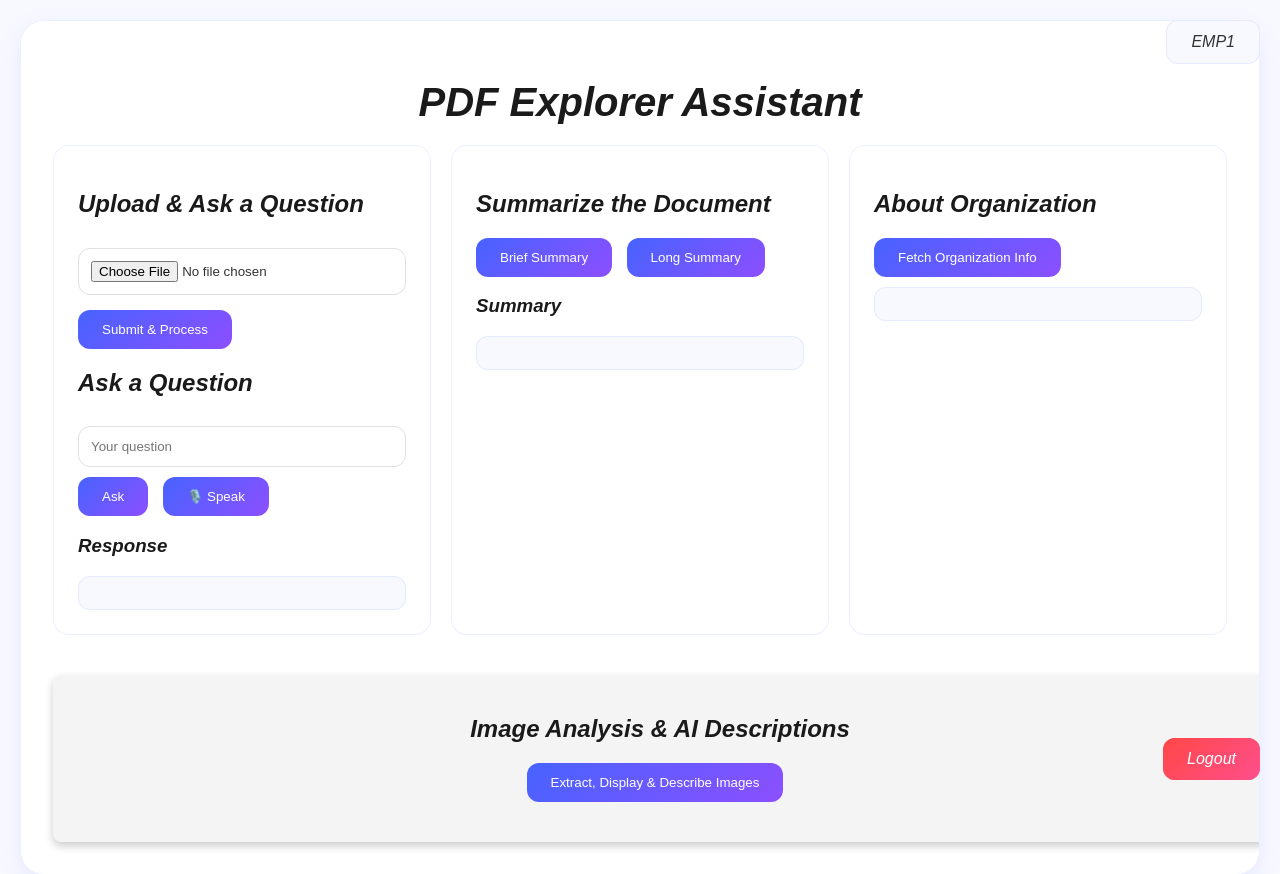
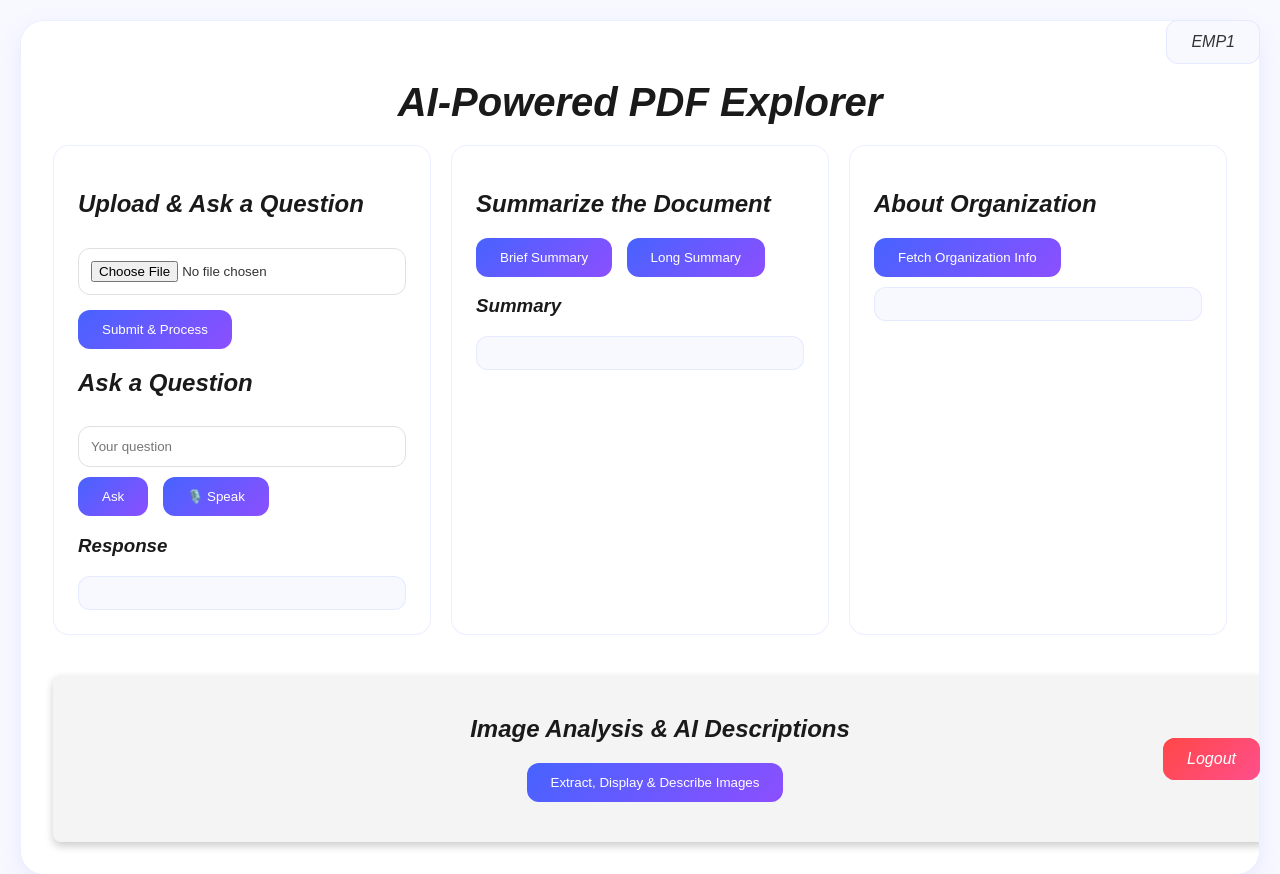
Before and after one commit to Sid3503/Textract, a Flask app: page /index in a window 1280 px wide. Shown: the top 874 px of the page. Run offline with Flask 3, Linux system fonts and the light colour scheme; a user stored in the database is signed in.

Commit message:
Update index.html

```diff
--- a/templates/index.html
+++ b/templates/index.html
@@ -15,7 +15,7 @@
 
     <div class="container">
       <div class="header">
-        <h1 class="main-heading">PDF Explorer Assistant</h1>
+        <h1 class="main-heading">AI-Powered PDF Explorer</h1>
         <div id="alertMessage" class="alert-message"></div>
       </div>
 
```
